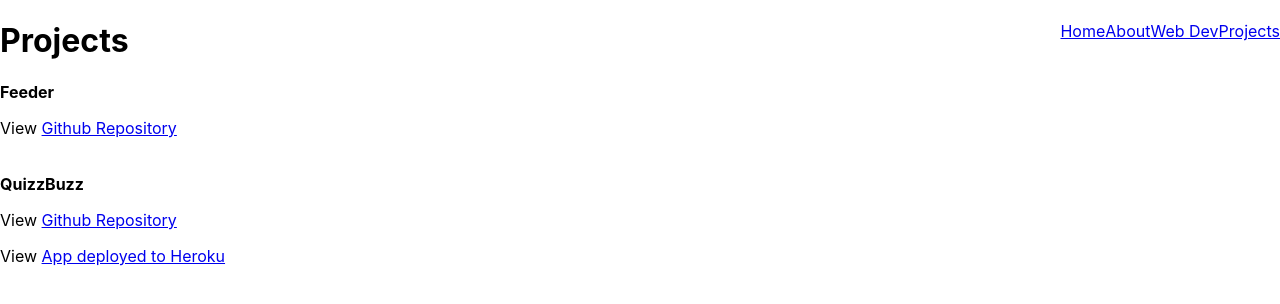
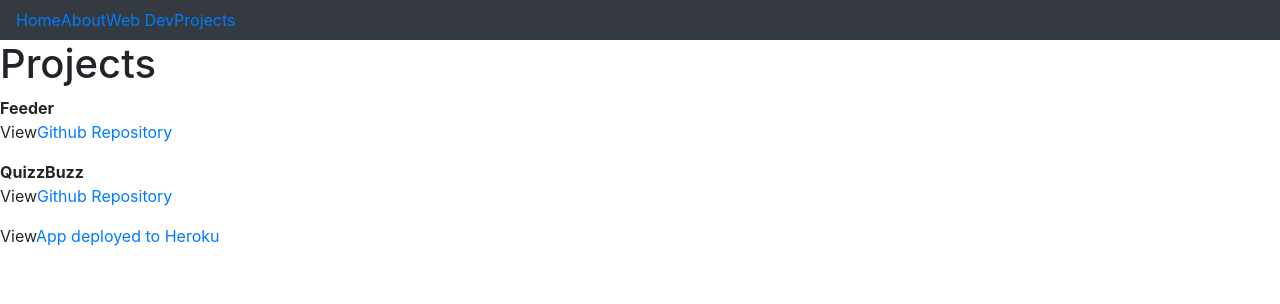
Before and after one commit to LeoBotti/Personal-Site, a React (Create React App) app: page /projects in a window 1280 px wide. Shown: the top 304 px of the page. Built offline with nearby package versions, Linux system fonts and the light colour scheme.

Commit message:
Modify external links to a tags. Add bootstrap styling.

```diff
--- a/package.json
+++ b/package.json
@@ -3,7 +3,9 @@
   "version": "0.1.0",
   "private": true,
   "dependencies": {
+    "bootstrap": "^4.3.1",
     "react": "^16.8.5",
+    "react-bootstrap": "^1.0.0-beta.6",
     "react-dom": "^16.8.5",
     "react-router-dom": "^5.0.0",
     "react-scripts": "2.1.8"
--- a/public/index.html
+++ b/public/index.html
@@ -13,6 +13,7 @@
       user's mobile device or desktop. See https://developers.google.com/web/fundamentals/web-app-manifest/
     -->
     <link rel="manifest" href="%PUBLIC_URL%/manifest.json" />
+    <link rel="stylesheet" href="https://stackpath.bootstrapcdn.com/bootstrap/4.3.1/css/bootstrap.min.css" integrity="sha384-ggOyR0iXCbMQv3Xipma34MD+dH/1fQ784/j6cY/iJTQUOhcWr7x9JvoRxT2MZw1T" crossorigin="anonymous">
     <!--
       Notice the use of %PUBLIC_URL% in the tags above.
       It will be replaced with the URL of the `public` folder during the build.
--- a/src/components/App.js
+++ b/src/components/App.js
@@ -38,11 +38,6 @@ class App extends Component {
           <Route path='/' exact component={Home}></Route>
           <Route path='/webdev' exact component={WebDev}></Route>
           <Route path='/projects' exact component={Projects}></Route>
-          <Route path='/github' component={ () => { window.location = 'https://github.com/LeoBotti'; return null} }></Route>
-          <Route path='/linkedin' component={ () => { window.location = 'https://linkedin.com/in/nicholas-a-chan'; return null} }></Route>
-          <Route path='/feeder' component={ () => { window.location = 'https://github.com/LeoBotti/FEEDER'; return null } }></Route>
-          <Route path='/quizzbuzz/git' component={ () => { window.location = 'https://github.com/chrischu5/Team_Salmon'; return null} }/>
-          <Route path='/quizzbuzz/heroku' component={ () => { window.location = 'https://quizzbuzzsalmon.herokuapp.com/'; return null } }/>
         </Switch>
       </BrowserRouter>
       </div>
--- a/src/components/Contact.js
+++ b/src/components/Contact.js
@@ -1,13 +1,12 @@
 import React from "react";
-import { NavLink } from 'react-router-dom'
 
 const Contact = (props) => {
   return(
     <div className="Contact">
       <h1>CONTACT</h1>
       EMAIL: nicholaschan1994@gmail.com <br/>
-      GITHUB: <NavLink to='/github' target='_blank'>github.com/LeoBotti</NavLink> <br/>
-      LINKEDIN: <NavLink to='/linkedin' target='_blank'>linkedin.com/in/nicholas-a-chan</NavLink>
+      GITHUB: <a href="https://github.com/LeoBotti" target="_blank" rel="noopener noreferrer">github.com/LeoBotti</a> <br/>
+      LINKEDIN: <a href="https://linkedin.com/in/nicholas-a-chan" target='_blank' rel="noopener noreferrer">linkedin.com/in/nicholas-a-chan</a>
     </div>
   )
 }
--- a/src/components/NavBar.js
+++ b/src/components/NavBar.js
@@ -1,16 +1,17 @@
 import React from 'react';
 import { NavLink } from 'react-router-dom'
-import "../styles/NavBar.css"
+// import "../styles/NavBar.css"
+import { Navbar } from 'react-bootstrap'
 
 const NavBar = (props) => {
   return(
-    <nav>
+    <Navbar bg='dark'>
       <NavLink to="/">Home</NavLink>
       <NavLink to="/">About</NavLink>
       <NavLink to="/webdev">Web Dev</NavLink>
       <NavLink to="/projects">Projects</NavLink>
-    </nav>
+    </Navbar>
   )
 }
 
-export default NavBar
+export default NavBar;
--- a/src/components/Projects.js
+++ b/src/components/Projects.js
@@ -1,15 +1,26 @@
 import React from "react";
-import { NavLink } from 'react-router-dom'
 
 const Projects = (props) => {
   return(
   <div className='Projects'>
     <h1>Projects</h1>
+
     <strong>Feeder</strong>
-    <p>View <NavLink to='/feeder' target='_blank'>Github Repository</NavLink> </p><br/>
+    <p>View
+      <a href="https://github.com/LeoBotti/FEEDER" target='_blank' rel="noopener noreferrer">
+      Github Repository
+      </a>
+    </p>
+
     <strong>QuizzBuzz</strong>
-    <p>View <NavLink to='/quizzbuzz/git' target='_blank'>Github Repository</NavLink> </p>
-    <p>View <NavLink to='/quizzbuzz/heroku' target='_blank'>App deployed to Heroku</NavLink></p>
+    <p>View
+      <a href="https://github.com/chrischu5/Team_Salmon" target='_blank' rel="noopener noreferrer">
+      Github Repository</a>
+    </p>
+    <p>View
+      <a href="https://quizzbuzzsalmon.herokuapp.com/" target='_blank' rel="noopener noreferrer">
+      App deployed to Heroku</a>
+    </p>
   </div>
   )
 }
```
Also changed, not shown: 1 other file (tests, documents, lock files or other folders).
